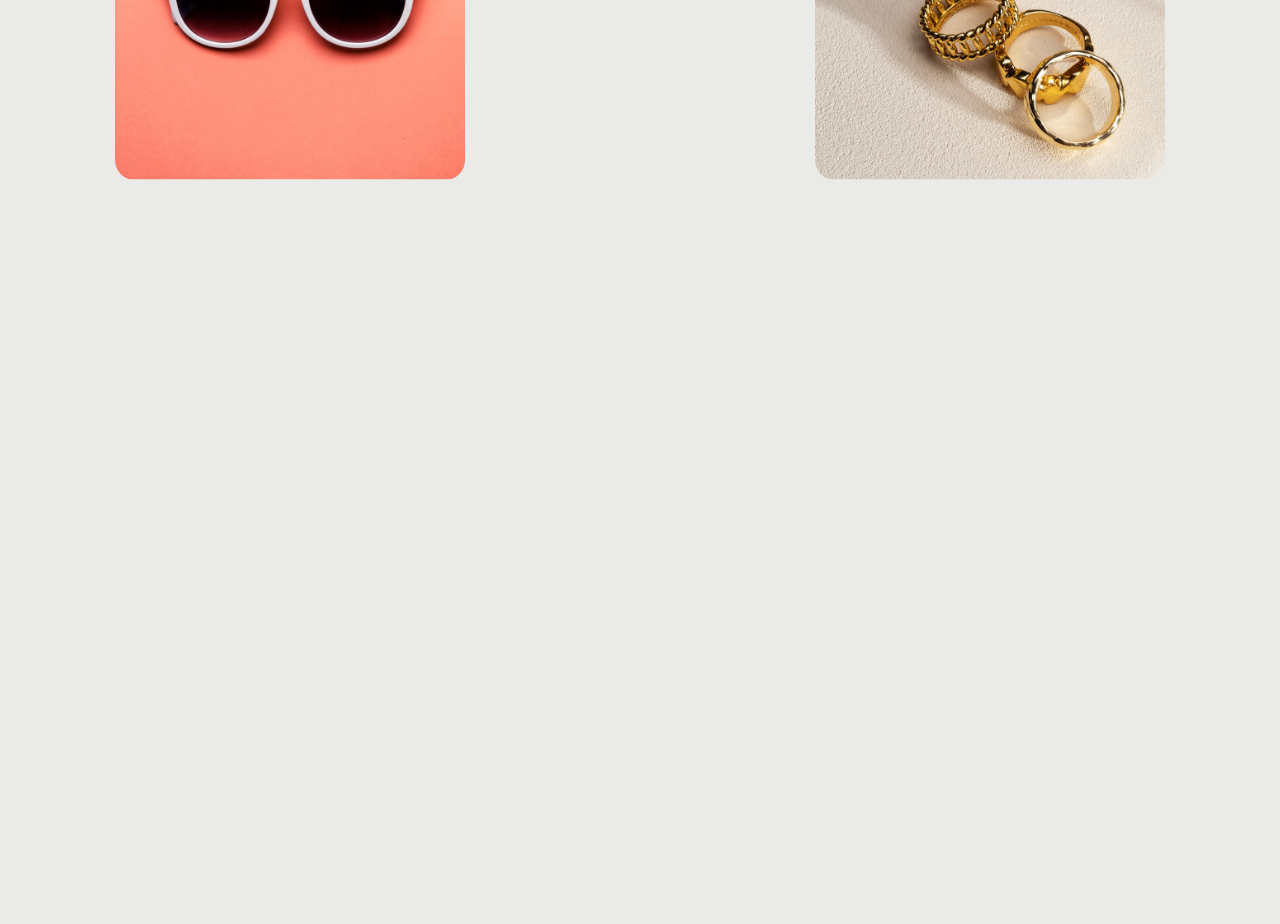
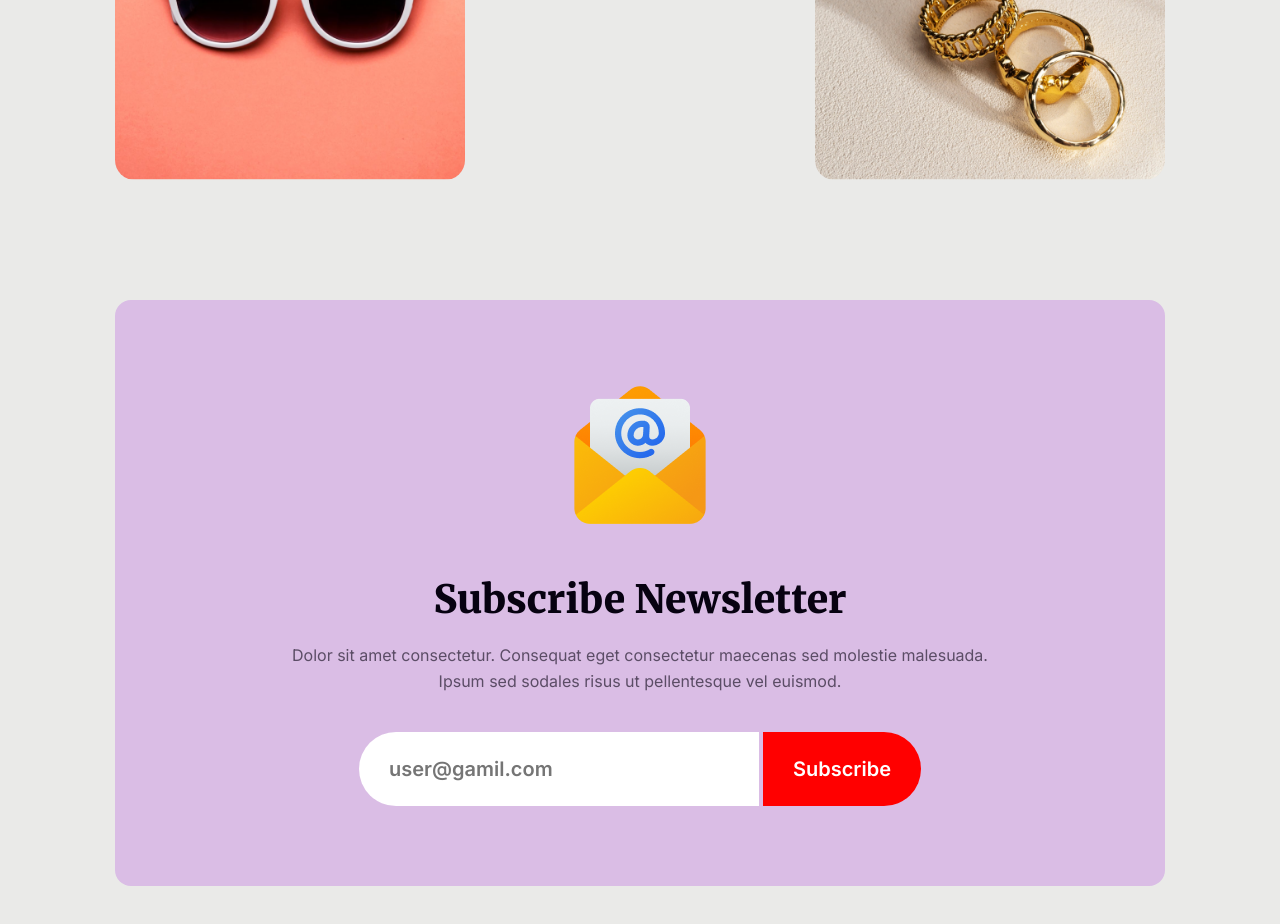
Before and after one commit to mohithedev/B9_Assignment_01, a plain HTML site: page index.html in a window 1280 px wide. Shown: the part 4790-5714 px from the top of the page. Before the commit the page ends 5090 px from the top, so only its background shows below. Drawn offline with Linux system fonts and the light colour scheme.

```diff
--- a/index.html
+++ b/index.html
@@ -138,6 +138,21 @@
         </section>
         <!-- portfolio section end -->
 
+        <!-- newsletter section start -->
+        <section id="newsletter">
+            <div class="container newsletter_main">
+                <div class="newsletter_content">
+                    <img src="assets/Group_61.png" alt="">
+                    <h2 class="primary_heading">Subscribe Newsletter</h2>
+                    <p class="newsletter_description">Dolor sit amet consectetur. Consequat eget consectetur maecenas sed molestie malesuada. Ipsum sed sodales risus ut pellentesque vel euismod.</p>
+                    <form>
+                        <input type="email" placeholder="user@gamil.com">
+                        <input type="submit" value="Subscribe">
+                    </form>
+                </div>
+            </div>
+        </section>
+        <!-- newsletter section end -->
     </main>
     <!-- Main Are End -->
 
--- a/styles/style.css
+++ b/styles/style.css
@@ -261,3 +261,43 @@ p{
   scale: 1.2;
 }
 /* portfolio style end  */
+/* newsletter style start  */
+.newsletter_main{
+  background: #d5aee5c0;
+  text-align: center;
+  padding: 80px 0;
+  display: flex;
+  justify-content: center;
+  align-items: center;
+}
+.newsletter_content{
+  width: 740px ;
+}
+.newsletter_content img{
+  margin: 0 0 40px;
+}
+.newsletter_content .newsletter_description{
+  margin: 0 0 38px ;
+}
+.newsletter_content form input{
+  border: none;
+  outline: none;
+  padding: 25px 30px;
+  border-radius: 50px;
+  font-family: Inter;
+  font-size: 20px;
+  font-weight: 600;
+}
+.newsletter_content form input[type='email']{
+  width: 400px;
+  color: #333;
+  border-top-right-radius: 0;
+  border-bottom-right-radius: 0;
+}
+.newsletter_content form input[type='submit']{
+  color: #fff;
+  background: #f00;
+  border-top-left-radius: 0;
+  border-bottom-left-radius: 0;
+}
+/* newsletter style end  */
```
